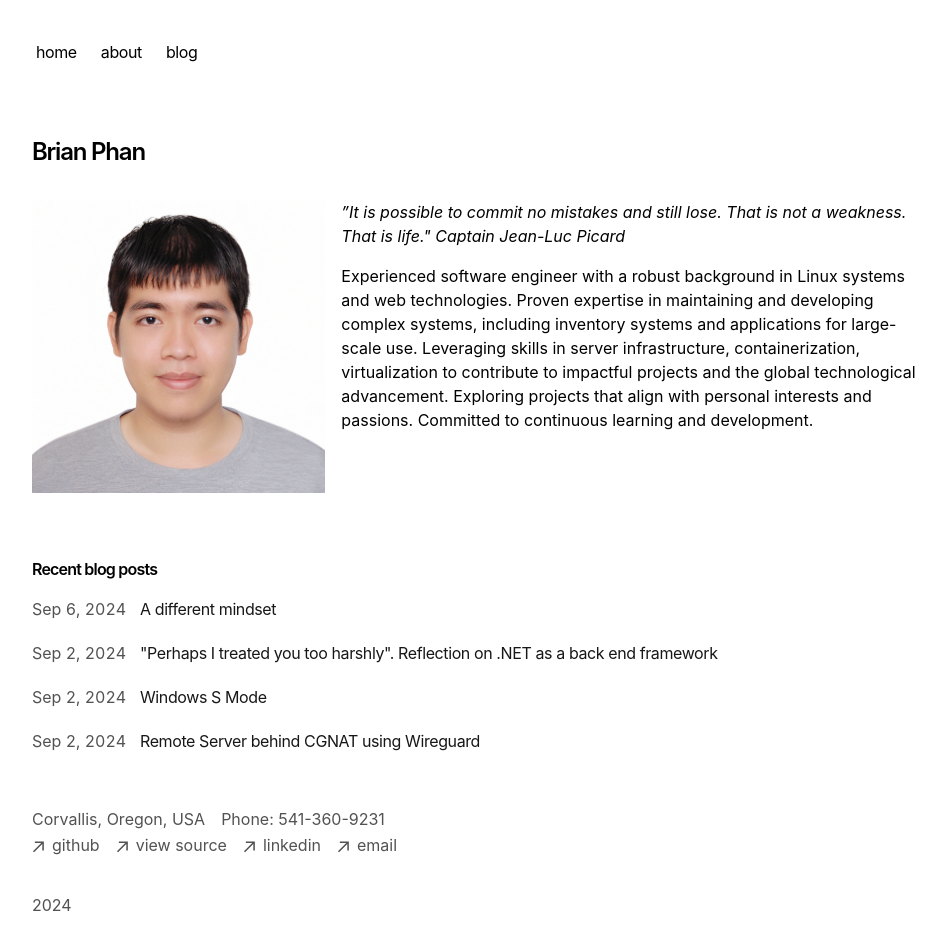
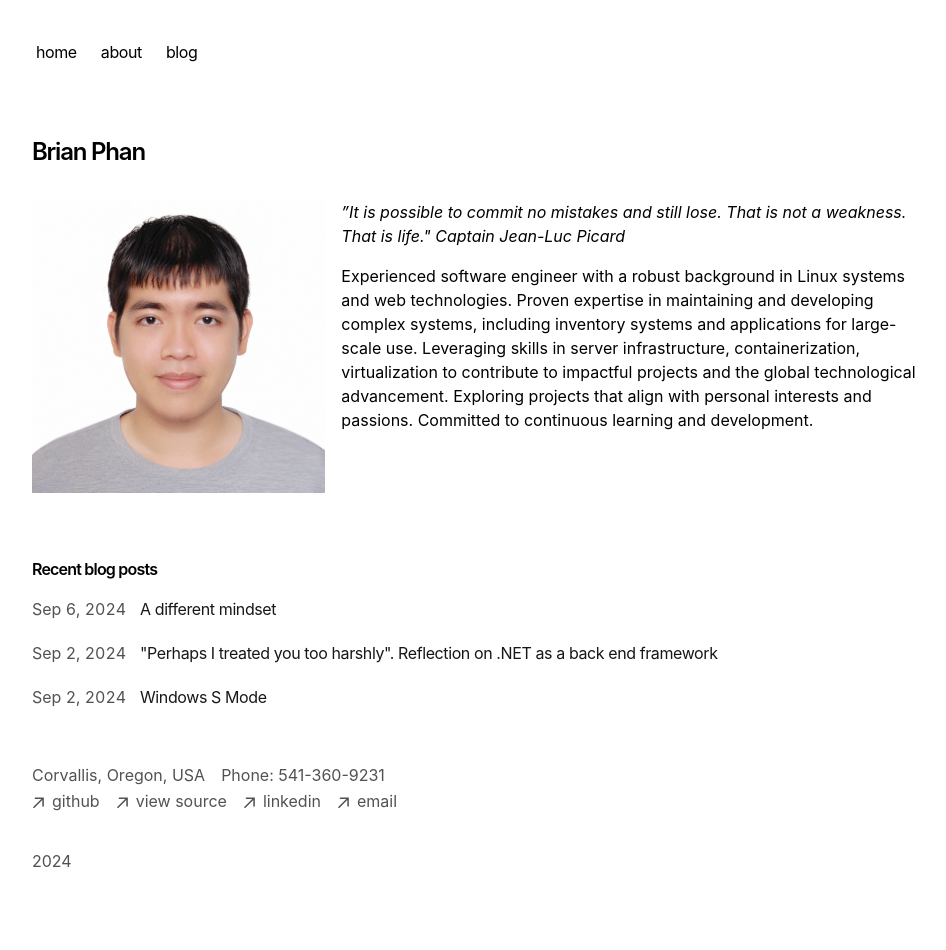
Before and after one commit to bachsofttrick/bachsofttrick.github.io, a Next.js app: page / in a window 1280 px wide. Shown: the top 950 px of the page, without its empty margins (160-1106 px from the left). Built offline with nearby package versions, Linux system fonts and the light colour scheme.

Commit message:
home page has 3 blogs

```diff
--- a/app/page.tsx
+++ b/app/page.tsx
@@ -33,7 +33,7 @@ export default function Page() {
       <h1 className="mb-4 text-l font-semibold tracking-tighter">
         Recent blog posts
       </h1>
-      <BlogPosts allBlogs={allBlogs} />
+      <BlogPosts allBlogs={allBlogs} itemPerPage={3} />
     </section>
   )
 }
```
